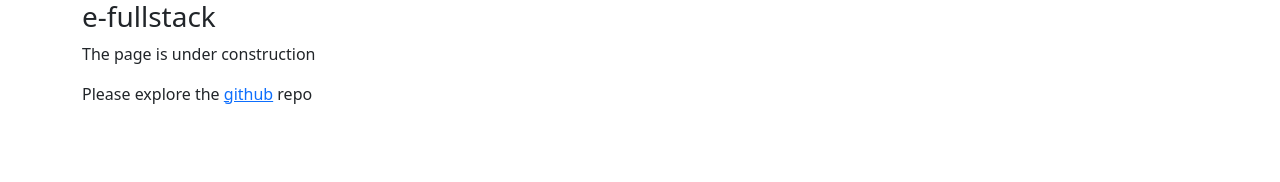
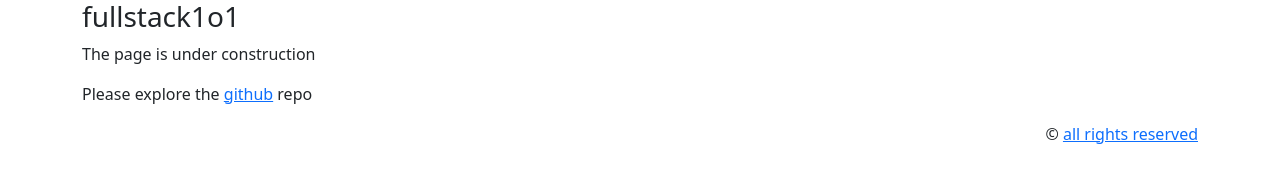
Before and after one commit to fullstack1o1/fullstack1o1.github.io, a plain HTML site: page index.html in a window 1280 px wide. Drawn offline with nearby package versions, Linux system fonts and the light colour scheme.

Commit message:
Update index.html

```diff
--- a/index.html
+++ b/index.html
@@ -3,14 +3,20 @@
   <head>
     <meta charset="utf-8">
     <meta name="viewport" content="width=device-width, initial-scale=1">
-    <title>e-fullstack</title>
+    <title>fullstack1o1</title>
     <link href="https://cdn.jsdelivr.net/npm/bootstrap@5.2.0/dist/css/bootstrap.min.css" rel="stylesheet" integrity="sha384-gH2yIJqKdNHPEq0n4Mqa/HGKIhSkIHeL5AyhkYV8i59U5AR6csBvApHHNl/vI1Bx" crossorigin="anonymous">
   </head>
   <body>
     <div class="container">
-      <h3>e-fullstack</h3>
+      <h3>fullstack1o1</h3>
       <p>The page is under construction</p>
-      <p>Please explore the <a href="https://github.com/e-fullstack" target="_blank">github</a> repo </p>
+      <p>Please explore the <a href="https://github.com/fullstack1o1" target="_blank">github</a> repo </p>
+
+      <footer style="text-align: right;>
+        <small>
+          &copy; <a href="https://samitkumarpatel.github.io/"> all rights reserved
+        </small>
+      </footer>
     </div>
 
     <script src="https://cdn.jsdelivr.net/npm/bootstrap@5.2.0/dist/js/bootstrap.bundle.min.js" integrity="sha384-A3rJD856KowSb7dwlZdYEkO39Gagi7vIsF0jrRAoQmDKKtQBHUuLZ9AsSv4jD4Xa" crossorigin="anonymous"></script>
```
